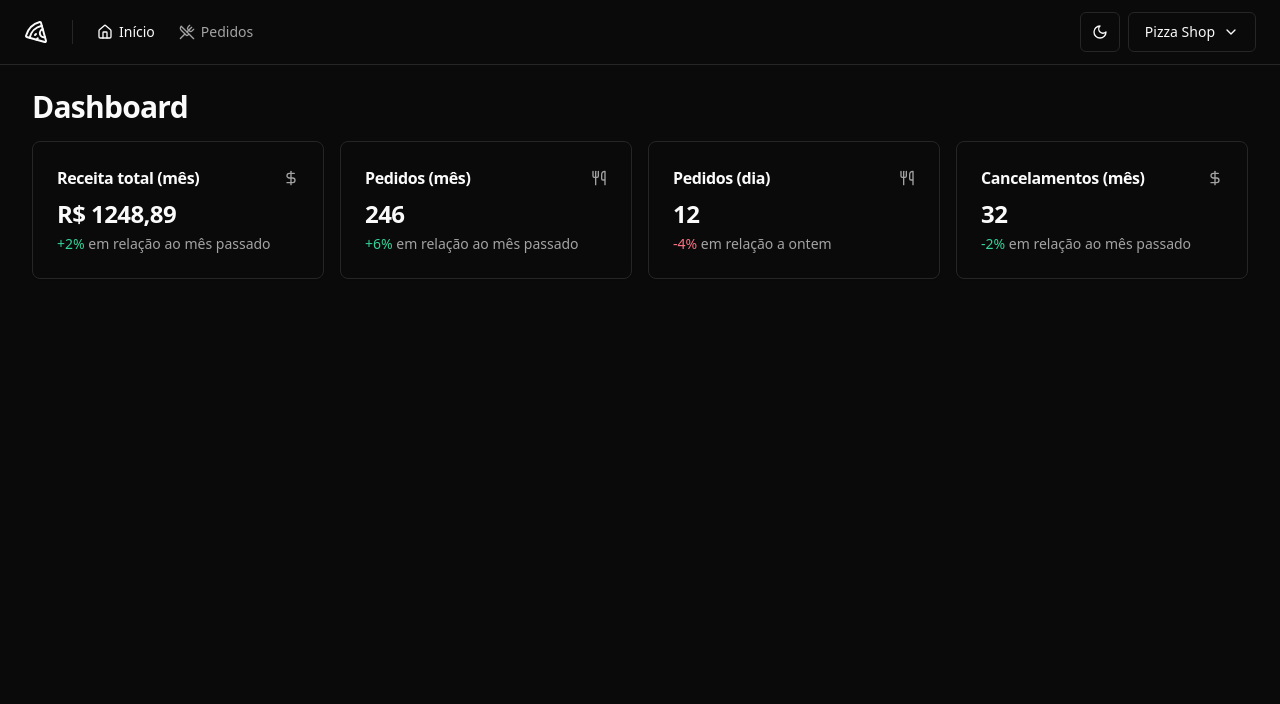
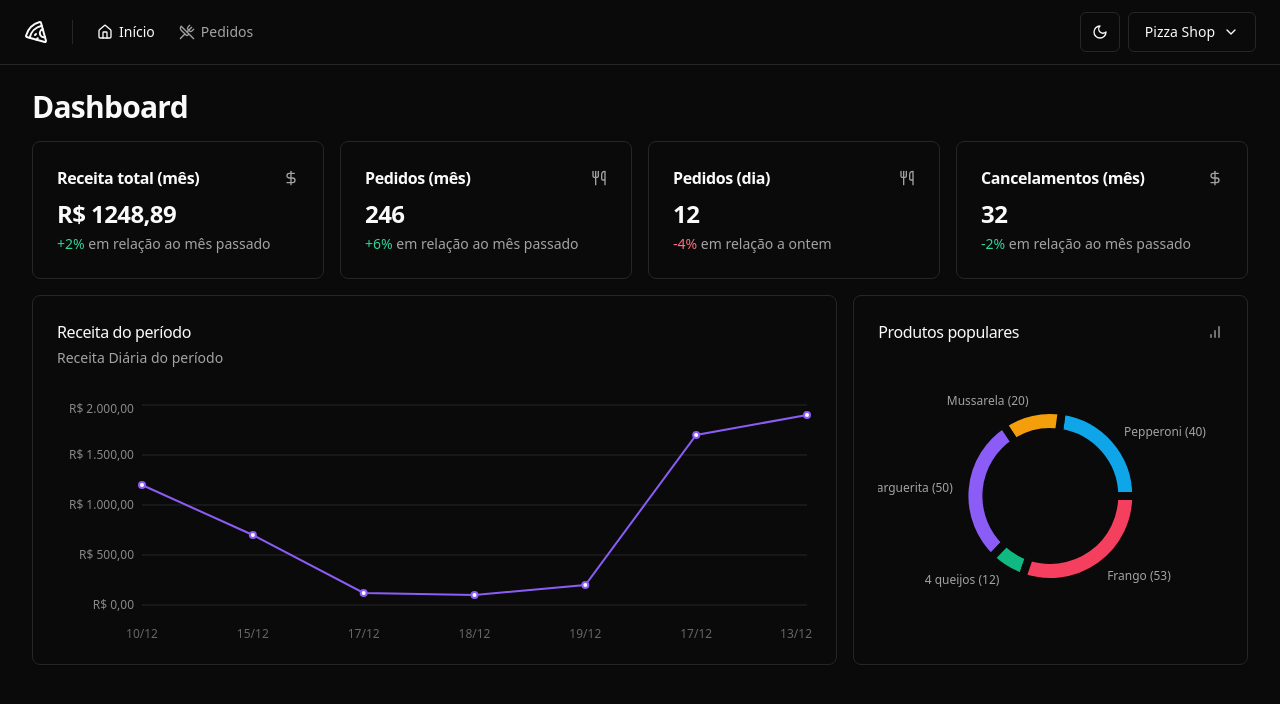
Before and after one commit to Rhuan-Guilherme/pizzashop, a React (Vite) app: page / in a window 1280 px wide. Shown: the top 704 px of the page. Built offline with nearby package versions, Linux system fonts and the light colour scheme.

Commit message:
Finaliza a construção de gráficos do dashboard

```diff
--- a/package.json
+++ b/package.json
@@ -27,6 +27,7 @@
     "react-helmet-async": "^2.0.5",
     "react-hook-form": "^7.54.2",
     "react-router-dom": "^7.1.3",
+    "recharts": "^2.15.1",
     "sonner": "^1.7.2",
     "sort-by": "^1.2.0",
     "tailwind-merge": "^2.6.0",
--- a/src/pages/app/dashboard/dashboard.tsx
+++ b/src/pages/app/dashboard/dashboard.tsx
@@ -4,6 +4,8 @@
 import { MonthCanceledOrdersAmmountCard } from './month-canceled-orders-ammount-card'
 import { MonthOrdersAmmountCard } from './month-orders-ammount-card'
 import { MonthRevenueCard } from './month-revenue-card'
+import { PopularsProductsChart } from './popular-products-chart'
+import { RevenueChart } from './revenue-chart'
 
 export function Dashboard() {
   return (
@@ -18,6 +20,11 @@
           <DayOrdersAmmountCard />
           <MonthCanceledOrdersAmmountCard />
         </div>
+
+        <div className="grid grid-cols-9 gap-4">
+          <RevenueChart />
+          <PopularsProductsChart />
+        </div>
       </div>
     </>
   )
--- /dev/null
+++ b/src/pages/app/dashboard/popular-products-chart.tsx
@@ -0,0 +1,93 @@
+import { BarChart } from 'lucide-react'
+import { Cell, Pie, PieChart, ResponsiveContainer } from 'recharts'
+import colors from 'tailwindcss/colors'
+
+import { Card, CardContent, CardHeader, CardTitle } from '@/components/ui/card'
+
+const data = [
+  { product: 'Pepperoni', ammount: 40 },
+  { product: 'Mussarela', ammount: 20 },
+  { product: 'Marguerita', ammount: 50 },
+  { product: '4 queijos', ammount: 12 },
+  { product: 'Frango', ammount: 53 },
+]
+
+const COLORS = [
+  colors.sky['500'],
+  colors.amber['500'],
+  colors.violet['500'],
+  colors.emerald['500'],
+  colors.rose['500'],
+]
+
+export function PopularsProductsChart() {
+  return (
+    <Card className="col-span-3">
+      <CardHeader className="pb-8">
+        <div className="flex items-center justify-between">
+          <CardTitle className="text-base font-medium">
+            Produtos populares
+          </CardTitle>
+          <BarChart className="h-4 w-4 text-muted-foreground" />
+        </div>
+      </CardHeader>
+
+      <CardContent>
+        <ResponsiveContainer width="100%" height={240}>
+          <PieChart style={{ fontSize: 12 }}>
+            <Pie
+              data={data}
+              dataKey="ammount"
+              nameKey="product"
+              cx="50%"
+              cy="50%"
+              outerRadius={86}
+              innerRadius={64}
+              strokeWidth={8}
+              labelLine={false}
+              label={({
+                cx,
+                cy,
+                midAngle,
+                innerRadius,
+                outerRadius,
+                value,
+                index,
+              }) => {
+                const RADIAN = Math.PI / 180
+                const radius = 12 + innerRadius + (outerRadius - innerRadius)
+                const x = cx + radius * Math.cos(-midAngle * RADIAN)
+                const y = cy + radius * Math.sin(-midAngle * RADIAN)
+
+                return (
+                  <text
+                    x={x}
+                    y={y}
+                    className="fill-muted-foreground text-xs"
+                    textAnchor={x > cx ? 'start' : 'end'}
+                    dominantBaseline="central"
+                  >
+                    {data[index].product.length > 12
+                      ? data[index].product.substring(0, 12).concat('...')
+                      : data[index].product}{' '}
+                    ({value})
+                  </text>
+                )
+              }}
+            >
+              {data.map((_, index) => {
+                return (
+                  <Cell
+                    key={`cell-${index}`}
+                    fill={COLORS[index]}
+                    className="stroke-background hover:opacity-80"
+                  />
+                )
+              })}
+            </Pie>
+          </PieChart>
+        </ResponsiveContainer>
+      </CardContent>
+    </Card>
+  )
+}
--- /dev/null
+++ b/src/pages/app/dashboard/revenue-chart.tsx
@@ -0,0 +1,70 @@
+import {
+  CartesianGrid,
+  Line,
+  LineChart,
+  ResponsiveContainer,
+  XAxis,
+  YAxis,
+} from 'recharts'
+import colors from 'tailwindcss/colors'
+
+import {
+  Card,
+  CardContent,
+  CardDescription,
+  CardHeader,
+  CardTitle,
+} from '@/components/ui/card'
+
+const data = [
+  { date: '10/12', revenue: 1200 },
+  { date: '15/12', revenue: 700 },
+  { date: '17/12', revenue: 120 },
+  { date: '18/12', revenue: 100 },
+  { date: '19/12', revenue: 200 },
+  { date: '17/12', revenue: 1700 },
+  { date: '13/12', revenue: 1900 },
+]
+
+export function RevenueChart() {
+  return (
+    <Card className="col-span-6">
+      <CardHeader className="flex-row items-center justify-between pb-8">
+        <div className="space-y-1">
+          <CardTitle className="text-base font-medium">
+            Receita do período
+          </CardTitle>
+          <CardDescription>Receita Diária do período</CardDescription>
+        </div>
+      </CardHeader>
+
+      <CardContent>
+        <ResponsiveContainer width="100%" height={240}>
+          <LineChart data={data} style={{ fontSize: 12 }}>
+            <XAxis dataKey="date" axisLine={false} tickLine={false} dy={16} />
+
+            <YAxis
+              stroke="#888"
+              axisLine={false}
+              tickLine={false}
+              width={80}
+              tickFormatter={(value: number) =>
+                value.toLocaleString('pt-BR', {
+                  style: 'currency',
+                  currency: 'BRL',
+                })
+              }
+            />
+            <CartesianGrid vertical={false} className="stroke-muted" />
+            <Line
+              type="linear"
+              strokeWidth={2}
+              dataKey="revenue"
+              stroke={colors.violet['500']}
+            />
+          </LineChart>
+        </ResponsiveContainer>
+      </CardContent>
+    </Card>
+  )
+}
```
Also changed, not shown: 1 other file (tests, documents, lock files or other folders).
